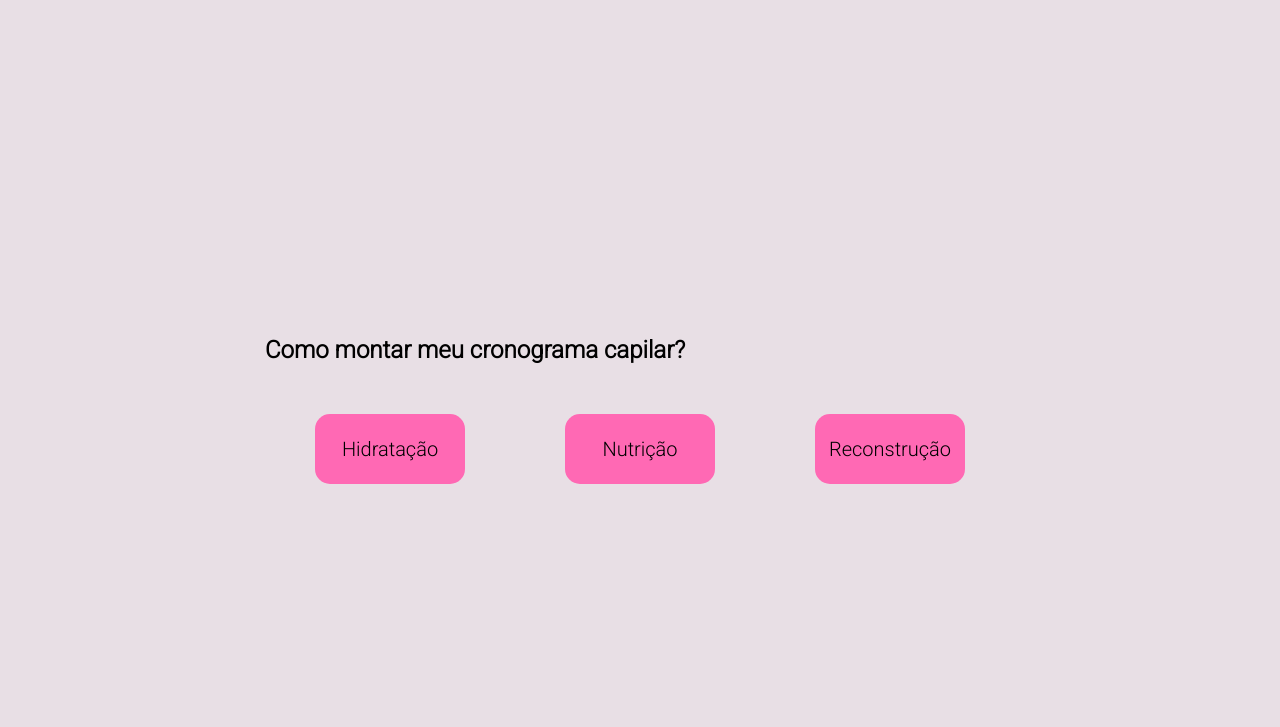
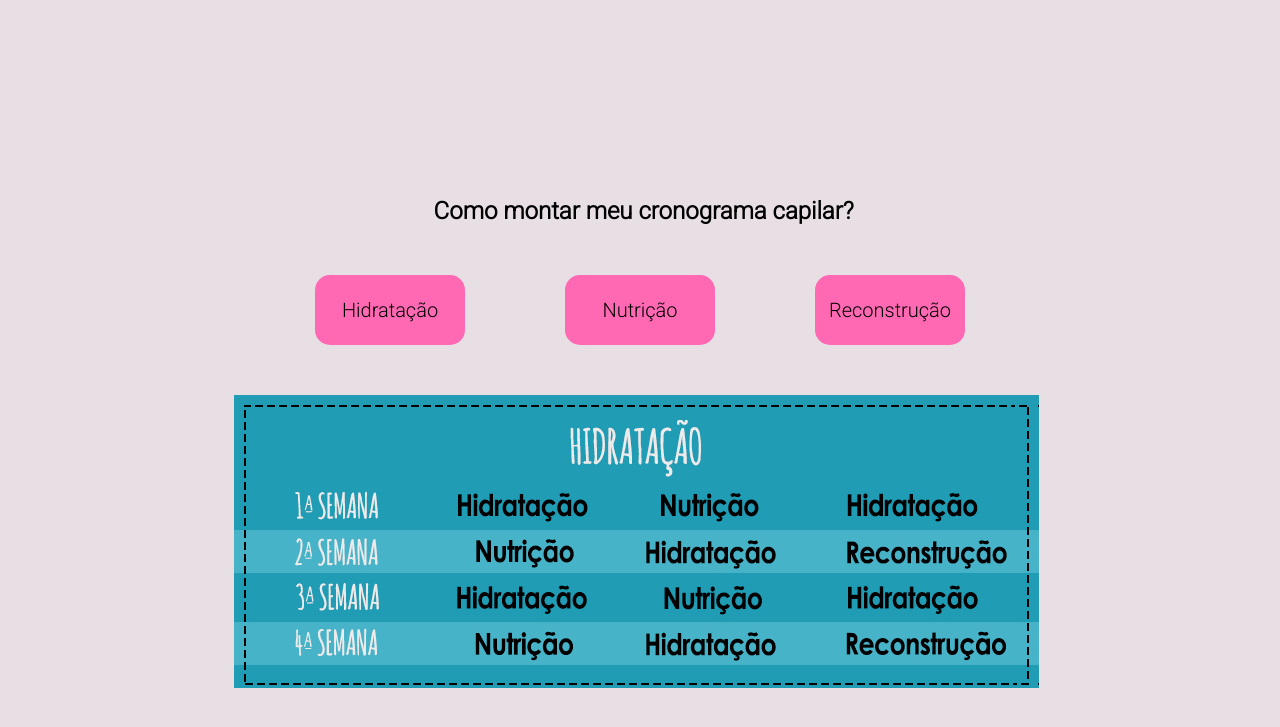
Before and after one commit to LeticiaND/Cronograma, a plain HTML site: page index.html in a window 1280 px wide. Shown: the part 1673-2400 px from the top of the page. Drawn offline with Linux system fonts and the light colour scheme.

Commit message:
salvando codigo

```diff
--- a/index.html
+++ b/index.html
@@ -82,7 +82,7 @@
                         <button>Reconstrução</button>
                     </div>
                 </div>
-                <img src="">
+                <img src="img/hidratacao-capilar-1.webp">
                 <img src="">
                 <img src="">
             </div>
--- a/style.css
+++ b/style.css
@@ -142,3 +142,7 @@ button{
     font-size: 20px;
     background-color: hotpink;
 }
+
+section:nth-child(4) h2{
+    margin-left: 200px;
+ }
```
